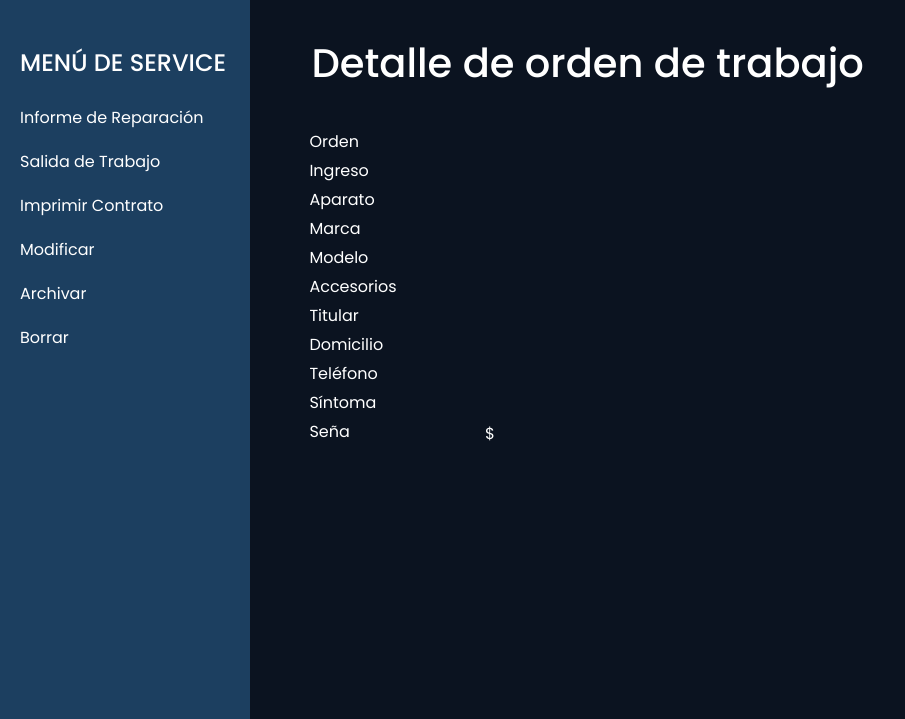
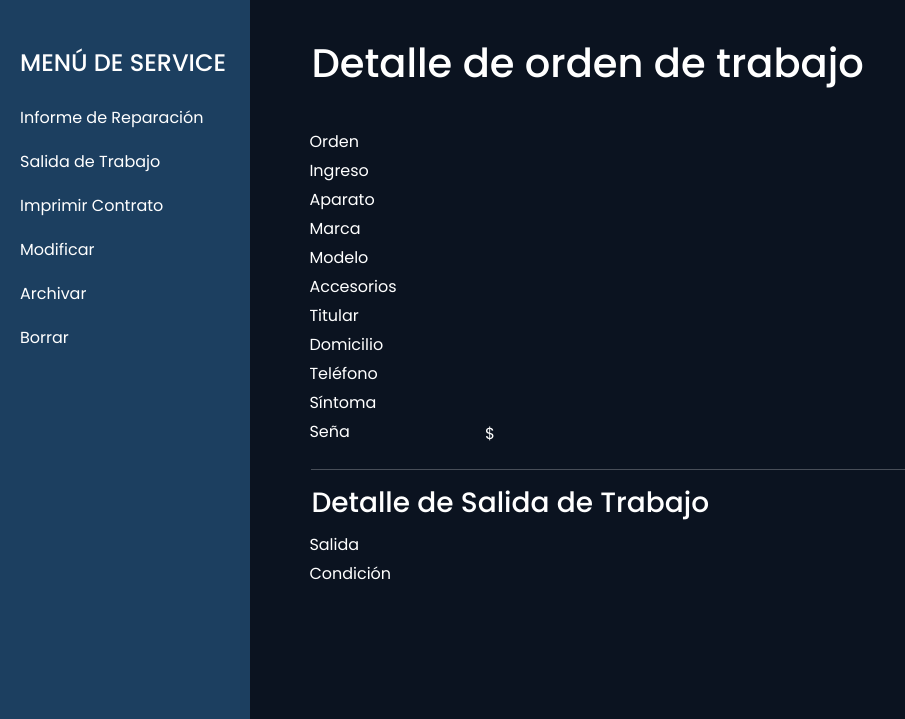
Before and after one commit to YamilaAS/radarElectronica, a CodeIgniter 4 app: template app/Views/vistaOrdenDeReparacion.php in a window 1280 px wide. Shown: the part 86-805 px from the top of the page, without its empty margins (0-905 px from the left). Run offline with PHP 8.4 and a stand-in for CodeIgniter, Linux system fonts and the light colour scheme; the template is opened without the code that fills it, so the values that code supplies are empty; some libraries are stand-ins or nearby versions.

Commit message:
se agrego al detalle de orden los datos de cuando se ingresa un informe de salida

```diff
--- a/app/Controllers/SalidaDeTrabajoController.php
+++ b/app/Controllers/SalidaDeTrabajoController.php
@@ -71,7 +71,7 @@ class SalidaDeTrabajoController extends BaseController {
         $cliente = $this->clienteModel->find($ordenDeReparacion->idCliente);
 
         $datos = [
-            "datosSalidaDeTrabajo" => $datosSalidaDeTrabajo,
+            "salidaDeTrabajo" => $datosSalidaDeTrabajo,
             "cliente" => $cliente,
             "ordenDeReparacion" => $ordenDeReparacion,
             "linkContrato" => "/ordenDeReparacion/" . $idOrdenDeReparacion . "/contrato"
--- a/app/Views/vistaOrdenDeReparacion.php
+++ b/app/Views/vistaOrdenDeReparacion.php
@@ -60,7 +60,7 @@
                 <label for="titular" class="col-sm-2 col-form-label labelNombre">Titular</label>
                 <div class="col-sm-10">
                     <label for="titular"
-                           class="col-sm-2 col-form-label labelVariable"><?=$cliente->apellido.' '.$cliente->nombre?></label>
+                           class="col-sm-2 col-form-label labelVariable"><?= $cliente->apellido . ' ' . $cliente->nombre ?></label>
                 </div>
             </div>
             <div class="form-group row">
@@ -91,12 +91,35 @@
                            class="col-sm-2 col-form-label labelVariable">$ <?= $ordenDeReparacion->senia ?></label>
                 </div>
             </div>
-            <!--
-            <div class="d-grid gap-2 d-flex justify-content-start">
-                <a type="submit" class="btn btn-primary btn-block btnImprimir" href="<?= $linkContrato ?>"
-                   target="_blank">Imprimir Contrato</a>
+
+
+            <div class="infomeDeSalida">
+                <?php if ($salidaDeTrabajo != null) : ?>
+                    <hr/>
+                    <div class="">
+                        <h3>Detalle de Salida de Trabajo</h3>
+                    </div>
+                    <div class="form-group row">
+                        <label for="" class="col-sm-2 col-form-label labelNombre">Salida</label>
+                        <div class="col-sm-10">
+                            <label for="fechaSalida" type="date"
+                                   class="col-sm-2 col-form-label labelVariable"><?= $salidaDeTrabajo->fechaSalida->format("d/m/Y") ?></label>
+                        </div>
+                    </div>
+                    <div class="form-group row">
+                        <label for="condicion" class="col-sm-2 col-form-label labelNombre">Condición</label>
+                        <div class="col-sm-10">
+                            <label for="senia"
+                                   class="col-sm-2 col-form-label labelVariable"> <?= $salidaDeTrabajo->condicion ?></label>
+                        </div>
+                    </div>
+                <?php endif; ?>
             </div>
-         -->
+
+
         </div>
+
+
+
     </div>
 <?= $this->endSection('contenido') ?>
```
Also changed, not shown: app/Controllers/OrdenDeReparacionController.php (+12 -1 lines).
